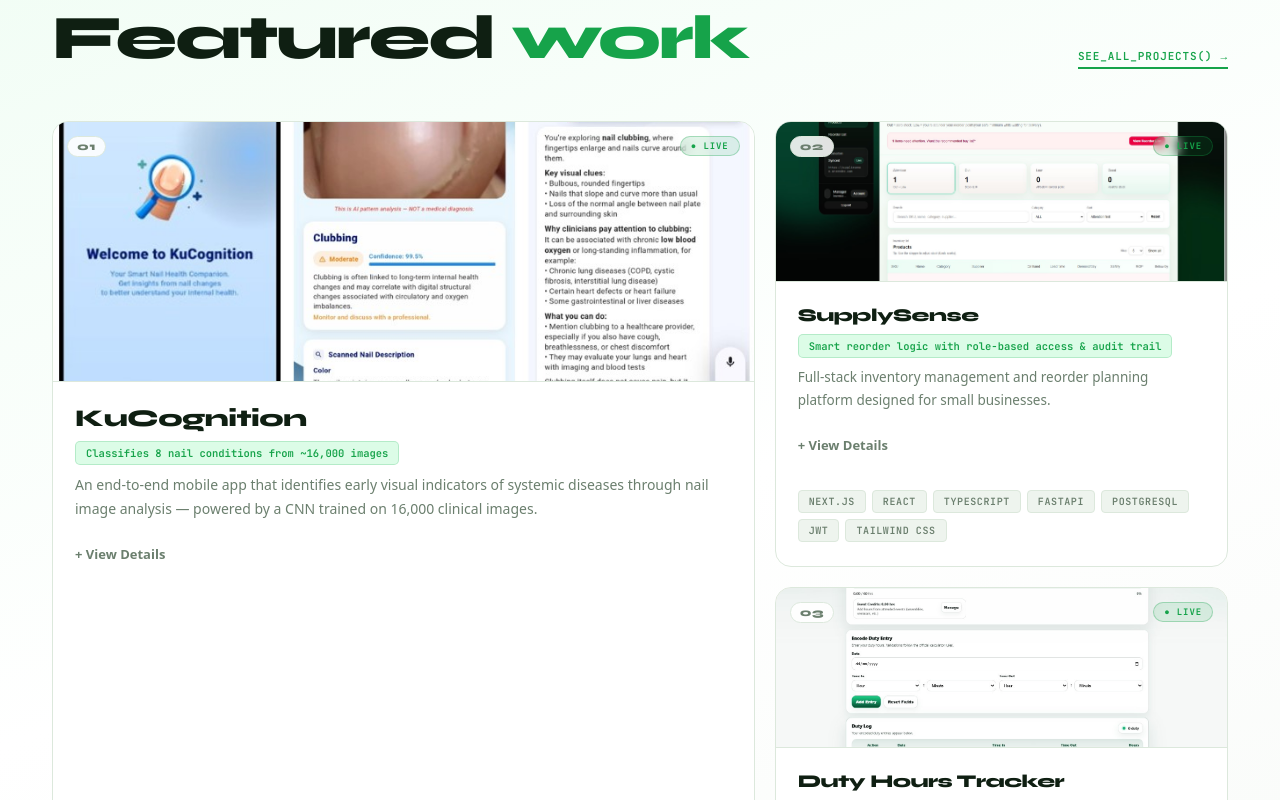
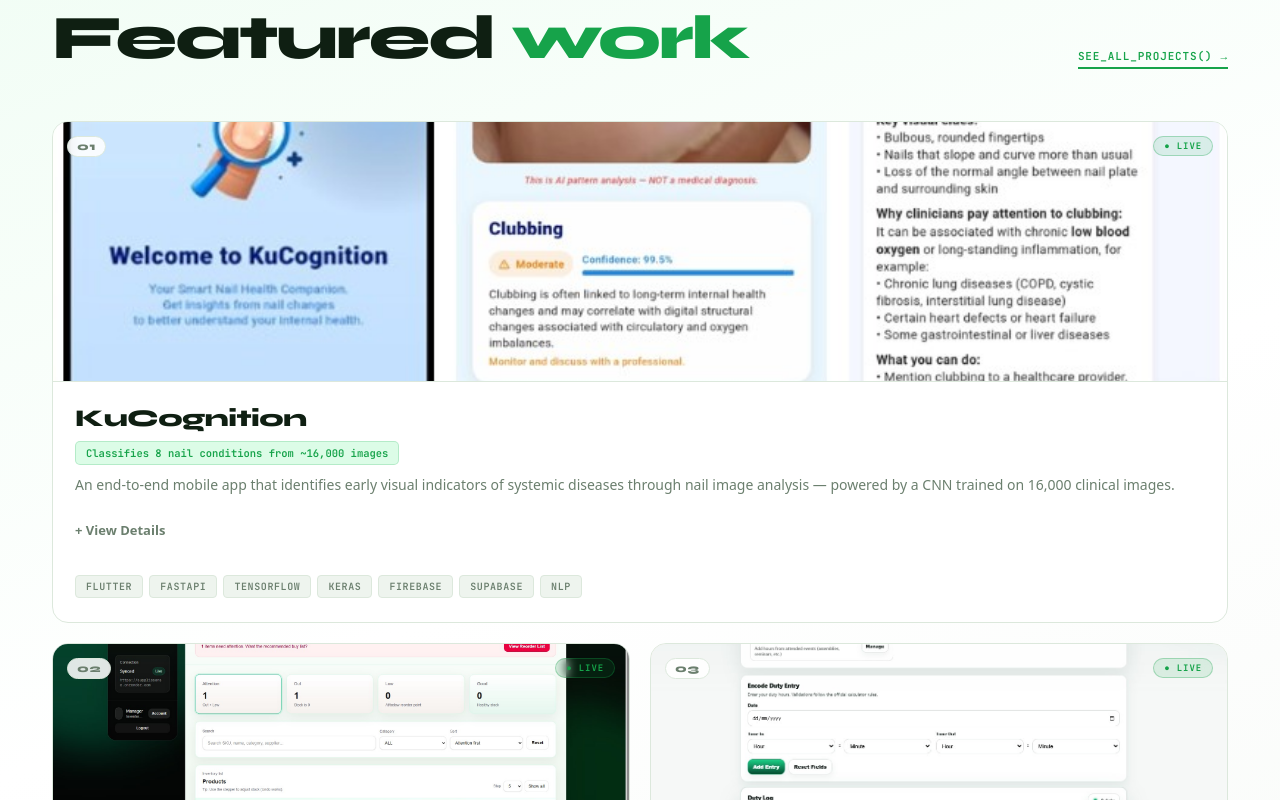
Before and after one commit to timothydevcastro/Portfolio, a React (Vite) app: page / in a window 1280 px wide. Shown: the part 2640-3440 px from the top of the page. Built offline with nearby package versions, Linux system fonts and the light colour scheme.

Commit message:
Fix featured card white space: switch to 2-col span instead of 2-row span

```diff
--- a/src/ProjectsDevFinal.css
+++ b/src/ProjectsDevFinal.css
@@ -66,14 +66,13 @@
 .projects-wrapper .proj-see-all-arrow{transition:transform .2s;}
 .projects-wrapper .proj-see-all:hover .proj-see-all-arrow{transform:translateX(3px);}
 
-/* ASYMMETRIC GRID */
+/* GRID */
 .projects-wrapper .projects-grid {
   display:grid;
-  grid-template-columns: 1.55fr 1fr;
-  grid-template-rows: auto auto;
+  grid-template-columns: 1fr 1fr;
   gap:20px;
 }
-.projects-wrapper .proj-card.featured { grid-row: 1 / 3; }
+.projects-wrapper .proj-card.featured { grid-column: 1 / -1; }
 
 /* BASE CARD */
 .projects-wrapper .proj-card {
```
